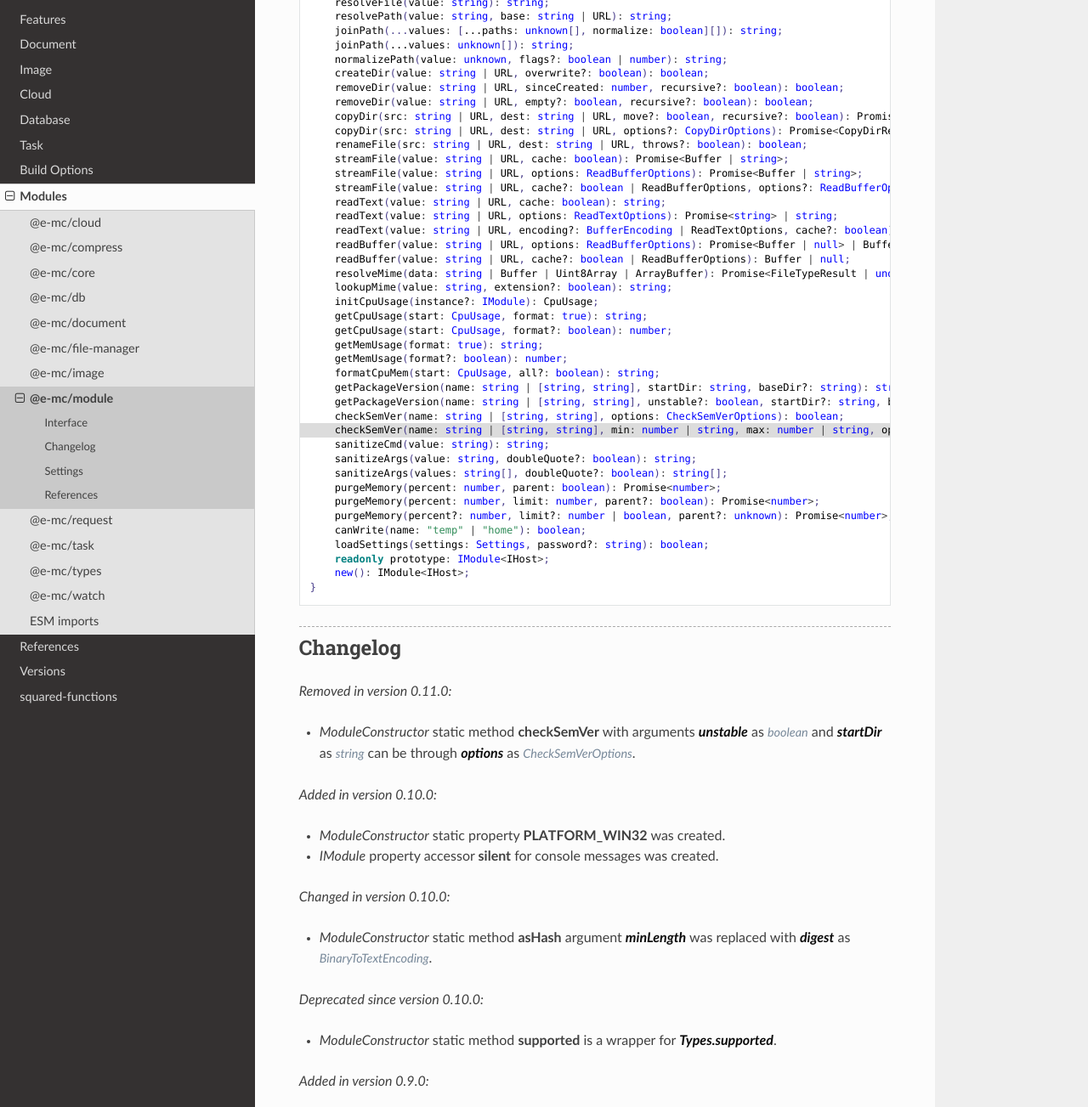
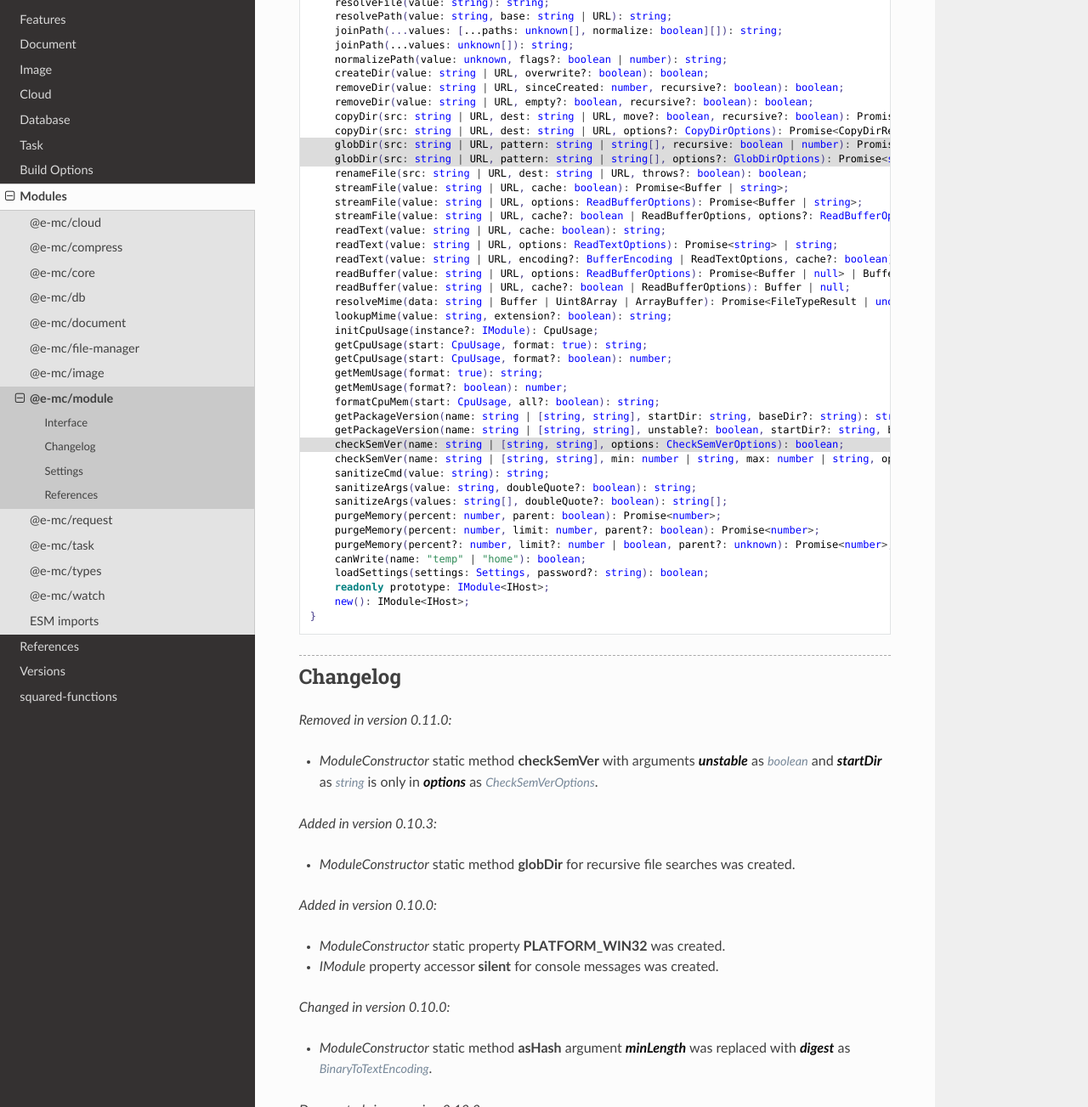
Before and after one commit to anpham6/chrome-docs, a Sphinx documentation site: the page built from source/modules/module.rst, in a window 1280 px wide and 1400 px high, scrolled down 3256 px, cut to the strip 97-1400 px from the top of the window. Shown: the whole strip at 85% size. Built offline with Sphinx 7.4.7 and the Read the Docs theme 3.1.0, drawn with Linux system fonts in a browser that asks for light colours.

```diff
--- a/source/modules/module.rst
+++ b/source/modules/module.rst
@@ -9,14 +9,14 @@ Interface
 
 .. code-block::
   :caption: `View Source <https://www.unpkg.com/@e-mc/types/lib/index.d.ts>`_
-  :emphasize-lines: 214
+  :emphasize-lines: 194,195,215
 
   import type { LogStatus } from "./squared";
 
   import type { IHost } from "./index";
   import type { IAbortComponent, IPermission } from "./core";
   import type { ExecCommand, LogArguments, LogComponent, LogDate, LogFailOptions, LogMessageOptions, LogOptions, LogProcessOptions, LogTime, LogType, LogValue, LoggerFormat, StatusType } from "./logger";
-  import type { AsHashOptions, CheckSemVerOptions, CopyDirOptions, CopyDirResult, CopyFileOptions, CreateDirOptions, DeleteFileOptions, GetTempDirOptions, MoveFileOptions, ParseFunctionOptions, PermissionOptions, ProtocolType, ReadBufferOptions, ReadFileCallback, ReadFileOptions, ReadHashOptions, ReadTextOptions, RemoveDirOptions, WriteFileOptions } from "./module";
+  import type { AsHashOptions, CheckSemVerOptions, CopyDirOptions, CopyDirResult, CopyFileOptions, CreateDirOptions, DeleteFileOptions, GetTempDirOptions, GlobDirOptions, MoveFileOptions, ParseFunctionOptions, PermissionOptions, ProtocolType, ReadBufferOptions, ReadFileCallback, ReadFileOptions, ReadHashOptions, ReadTextOptions, RemoveDirOptions, WriteFileOptions } from "./module";
   import type { Settings } from "./node";
   import type { LoggerFormatSettings } from "./settings";
 
@@ -204,6 +204,8 @@ Interface
       removeDir(value: string | URL, empty?: boolean, recursive?: boolean): boolean;
       copyDir(src: string | URL, dest: string | URL, move?: boolean, recursive?: boolean): Promise<CopyDirResult>;
       copyDir(src: string | URL, dest: string | URL, options?: CopyDirOptions): Promise<CopyDirResult>;
+      globDir(src: string | URL, pattern: string | string[], recursive: boolean | number): Promise<string[]>;
+      globDir(src: string | URL, pattern: string | string[], options?: GlobDirOptions): Promise<string[]>;
       renameFile(src: string | URL, dest: string | URL, throws?: boolean): boolean;
       streamFile(value: string | URL, cache: boolean): Promise<Buffer | string>;
       streamFile(value: string | URL, options: ReadBufferOptions): Promise<Buffer | string>;
@@ -242,7 +244,11 @@ Changelog
 
 .. versionremoved:: 0.11.0
 
-  - *ModuleConstructor* static method **checkSemVer** with arguments :target:`unstable` as :alt:`boolean` and :target:`startDir` as :alt:`string` can be through :target:`options` as :alt:`CheckSemVerOptions`.
+  - *ModuleConstructor* static method **checkSemVer** with arguments :target:`unstable` as :alt:`boolean` and :target:`startDir` as :alt:`string` is only in :target:`options` as :alt:`CheckSemVerOptions`.
+
+.. versionadded:: 0.10.3
+
+  - *ModuleConstructor* static method **globDir** for recursive file searches was created.
 
 .. versionadded:: 0.10.0
 
--- a/source/versions.rst
+++ b/source/versions.rst
@@ -8,7 +8,7 @@ Versions
    Date      Docs      E-mc     Pi-r
 ========== ======== ======== ========
 2024-12-07    0.5.0   0.11.0    0.9.0
-2024-10-12    0.4.2   0.10.3    0.8.2
+2024-09-21    0.4.2   0.10.3    0.8.3
 2024-09-21    0.4.2   0.10.2    0.8.2
 2024-08-24    0.4.1   0.10.1    0.8.1
 2024-08-06    0.4.0   0.10.0    0.8.0
```
Also changed, not shown: README.md (+1 -1 lines), source/index.rst (+5 -5 lines).
